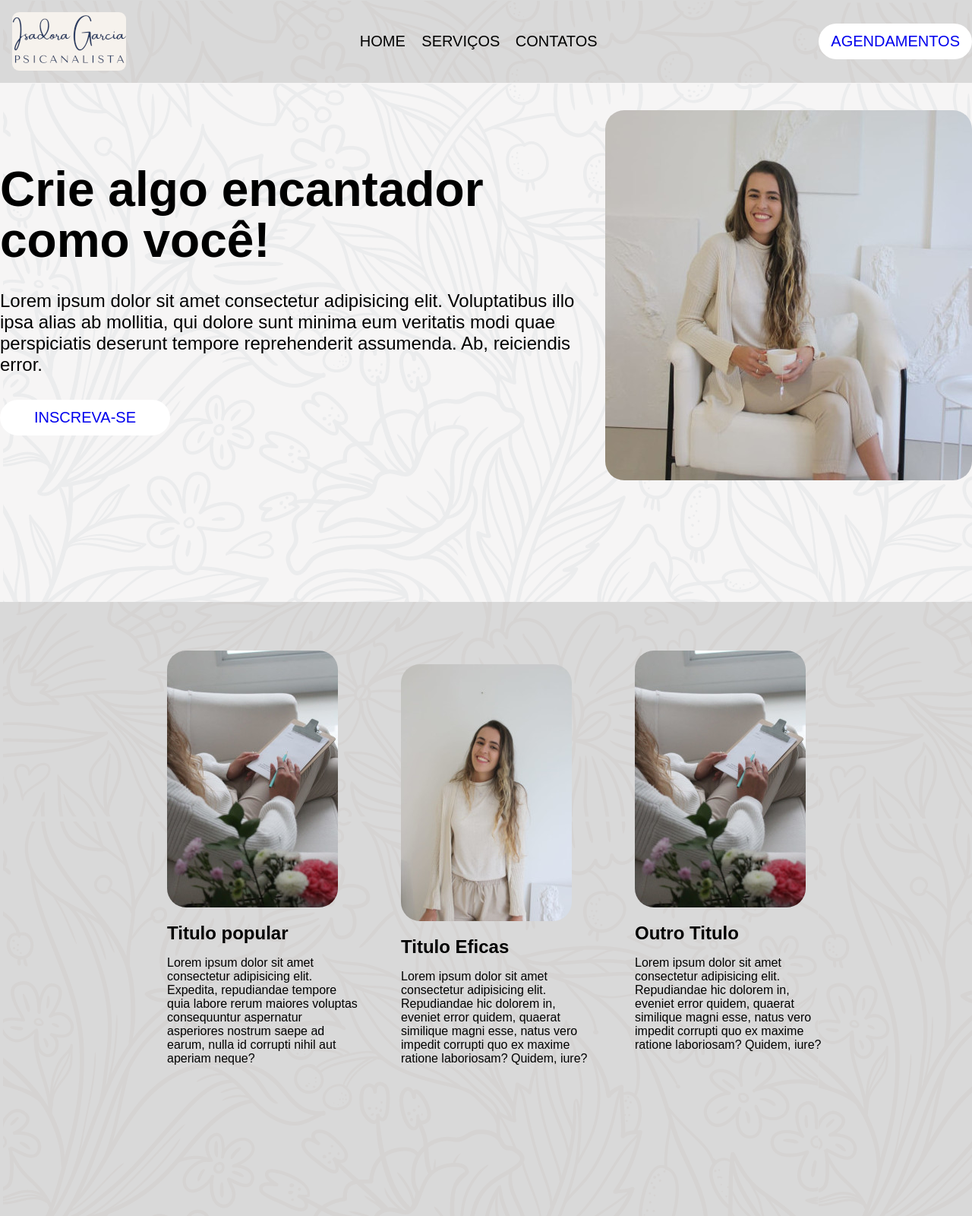
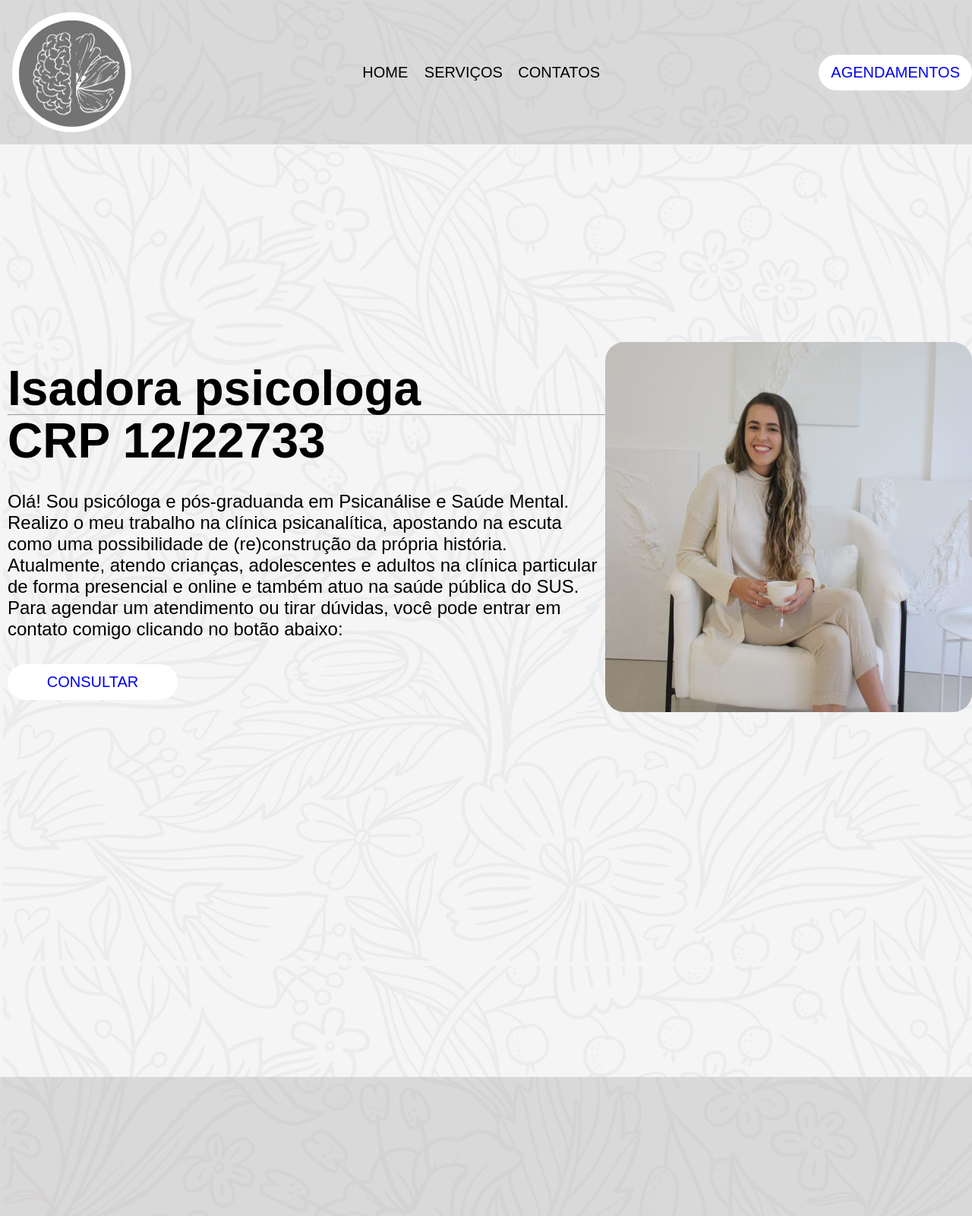
Before and after one commit to EduardoRibero/Site-Isadora, a plain HTML site: page index.html in a window 1280 px wide. Shown: the top 1600 px of the page at 76% size. Drawn offline with Linux system fonts and the light colour scheme.

Commit message:
Site Isadora 2.0

```diff
--- a/index.css
+++ b/index.css
@@ -18,6 +18,9 @@
     padding: 0 0;
 
  }
+ link{
+   border-radius: 95%;
+ }
 
 
  /* header,
@@ -34,7 +37,7 @@
     display: block;
     margin: 1rem auto;
     padding: 1rem 1rem;
-    border-radius: 25px;
+    border-radius: 100%;
  }
 
  header nav{
@@ -68,36 +71,42 @@
     text-decoration: none;
     text-transform: uppercase;
     border-radius: 25px;
+    margin: 0px;
 }
 
 .inicial-section{
    background-image: url(image/bg-4.png);
    padding-right: 0;
-   padding-top: 1rem;
-   padding-bottom: 10rem;
+   padding-top: 15rem;
+   padding-bottom: 30rem;
 }
 
-#CONTATOS{
+.contatos{
+   padding-top: 20rem;
    background-image: url(image/bg-4.png);
-   padding-bottom: 25rem;
+   padding-bottom: 30rem;
    /* border-color: var(--color-black);
     border-style: solid;
     border-width: 1px 1px 1px 1px; */
 }
+
+.contatos div{
+   padding-top: 8rem;
+}
+
 
 .inicial-section img{
    display: block;
    margin: 1.25rem 0 0 auto;
    max-width: 100%;
 }
+.inicio{
+   padding-left: 10px;
+}
+.servicos-section{
+   padding-top: 15rem;
+   padding-bottom: 23rem;
 
-.servicos-section{
-   padding-bottom: 5rem;
-
-}
-
-#CONTATOS{
-   padding-top: 10rem;
 }
 
 .card img{
@@ -159,7 +168,7 @@ footer form label{
 }
 
 .coluna1 img{
-   border-radius: 25px;
+   border-radius: 100%;
 }
 
 footer form input{
--- a/index.html
+++ b/index.html
@@ -3,8 +3,8 @@
 <head>
     <meta charset="UTF-8">
     <meta name="viewport" content="width=device-width, initial-scale=1.0">
+    <link rel="shortcut icon" href="image/logo.png" type="image/png" style="border-radius: 90px;">
     <title>Isadora Garcia Psicóloga</title>
-    <link rel="shortcut icon" href="./image/KV.png" type="image/x-icon">
     <link rel="stylesheet" href="index.css">
 </head>
 <body>
@@ -14,7 +14,7 @@
         <div class="container">
 
 
-                <img src="image/KV.png" alt="logo.png">
+                <img src="image/logo.png" alt="logo.png">
 
 
             <nav>
@@ -31,20 +31,20 @@
 
     <main>
 
-            <section class="inicial-section" id="HOME">
+            <section class="inicial-section" >
 
-                <div class="container row-reverse">
+                <div class="container row-reverse" id="HOME">
                     <img src="image/xicara.jpg" alt="psicatra.jpg">
 
 
-                    <div>
+                    <div class="inicio">
 
                         <!-- <h1 class="mt-2">Crie algo <samp class="text-primary">encantador</samp> como você!</h1>  -->
-                        <h1 class="mt-2">Crie algo encantador como você!</h1>
+                        <h1 class="mt-2">Isadora psicologa <hr>CRP 12/22733</h1>
 
-                        <p class="mt-2 mb-2">Lorem ipsum dolor sit amet consectetur adipisicing elit. Voluptatibus illo ipsa alias ab mollitia, qui dolore sunt minima eum veritatis modi quae perspiciatis deserunt tempore reprehenderit assumenda. Ab, reiciendis error.</p>
+                        <p class="mt-2 mb-2">Olá! Sou psicóloga e pós-graduanda em Psicanálise e Saúde Mental. Realizo o meu trabalho na clínica psicanalítica, apostando na escuta como uma possibilidade de (re)construção da própria história. Atualmente, atendo crianças, adolescentes e adultos na clínica particular de forma presencial e online e também atuo na saúde pública do SUS. Para agendar um atendimento ou tirar dúvidas, você pode entrar em contato comigo clicando no botão abaixo:</p>
 
-                        <a href="https://wa.me/554899156997" class="button">Inscreva-se</a>
+                        <a href="https://wa.me/554899156997" class="button">Consultar</a>
 
                     </div>
                 </div>
@@ -56,9 +56,9 @@
                     <article class="card">
                         <img src="image/tabela.jpg" alt="psicologo.png">
 
-                        <strong>Titulo popular</strong>
+                        <strong>Atendimento presencial de crianças, adolescentes e adultos</strong>
 
-                        <p>Lorem ipsum dolor sit amet consectetur adipisicing elit. Expedita, repudiandae tempore quia labore rerum maiores voluptas consequuntur aspernatur asperiores nostrum saepe ad earum, nulla id corrupti nihil aut aperiam neque?</p>
+                        <p></p>
 
                         <a href="">
                             <img src="" alt="">
@@ -66,11 +66,11 @@
                     </article>
 
                     <article class="card">
-                        <img src="image/pe.jpg" alt="psicologo.png">
+                        <img src="image/onlinetop.jpg" alt="psicologo.png">
 
-                        <strong>Titulo Eficas</strong>
+                        <strong>Atendimento online de adolescentes e adultos – para pessoas a partir de 13 anos.</strong>
 
-                        <p>Lorem ipsum dolor sit amet consectetur adipisicing elit. Repudiandae hic dolorem in, eveniet error quidem, quaerat similique magni esse, natus vero impedit corrupti quo ex maxime ratione laboriosam? Quidem, iure?</p>
+                        <p></p>
 
                         <a href="">
                             <img src="" alt="">
@@ -78,11 +78,11 @@
                     </article>
 
                     <article class="card">
-                        <img src="image/tabela.jpg" alt="psicologo.png">
+                        <img src="image/grupo.jpg" alt="psicologo.png">
 
-                        <strong>Outro Titulo</strong>
+                        <strong>Rodas de conversa e clubes de leitura</strong>
 
-                        <p>Lorem ipsum dolor sit amet consectetur adipisicing elit. Repudiandae hic dolorem in, eveniet error quidem, quaerat similique magni esse, natus vero impedit corrupti quo ex maxime ratione laboriosam? Quidem, iure?</p>
+                        <p></p>
 
                         <a href="">
                             <img src="" alt="">
@@ -107,9 +107,11 @@
                 <!-- <h2 class="text-center">Tire um tempo para <samp class="text-primary">pensar</samp> na vida</h2>
                 <a href="https://wa.me/554899156997" class="button mt-2 max-auto">CONHECER</a> -->
 
-                <Section id="CONTATOS">
-                    <h2 class="text-center">Tire um tempo para pensar na vida</h2>
-                    <a href="https://wa.me/554899156997" class="button mt-2 max-auto">CONHECER</a>
+                <Section class="contatos">
+                    <div  id="CONTATOS">
+                        <h2 class="text-center">Nenhuma terapia pode alterar os fatos de uma vida, mas pode, isso sim, alterar a narrativa dos fatos-e isso talvez seja decisivo.</h2>
+                        <a href="https://wa.me/554899156997" class="button mt-2 max-auto">CONHECER</a>
+                    </div>
                 </Section>
 
 
@@ -118,10 +120,10 @@
     <footer>
         <div class="container">
             <div class="coluna1">
-                <img src="image/KV.png" alt="logo.png" class="mb-1">
+                <img src="image/logo.png" alt="logo.png" class="mb-1">
 
                 <p class="mb-2 p2">
-                    Lorem, ipsum dolor sit amet consectetur adipisicing elit. Dolorum aspernatur laboriosam ex nesciunt aliquam tempore cumque, quasi nobis voluptates eum voluptatum, reiciendis officiis, velit quia incidunt impedit! Beatae, aliquid pariatur.
+                    Olá! Sou psicóloga e pós-graduanda em Psicanálise e Saúde Mental. Realizo o meu trabalho na clínica psicanalítica, apostando na escuta como uma possibilidade de (re)construção da própria história. Atualmente, atendo crianças, adolescentes e adultos na clínica particular de forma presencial e online e também atuo na saúde pública do SUS.
                 </p>
             </div>
 
@@ -132,8 +134,8 @@
             </nav>
 
             <form>
-                <label for="email" class="mb-1">Receba materiais gratuitos no seu email</label>
-                <input type="text" name="email" id="email" class="mb-1" placeholder="Digite o seu e-mail">
+                <label for="whats" class="mb-1">Pode deixar seu numero para mais informações sobre os grupos</label>
+                <input type="text" name="whats" id="whats" class="mb-1" placeholder="Digite o seu contato">
                 <button class="button mb-2">CONFIRMAR</button>
             </form>
         </div>
```
Also changed, not shown: image/Froid.png (deleted), image/KV.png (deleted), image/card1.jpg (deleted), image/freud.jpg (deleted), image/grupo.jpg (added), image/logo.png (added), image/logo2.png (added), image/onlinetop.jpg (added), image/pe.jpg (deleted), image/whats.png (deleted).
